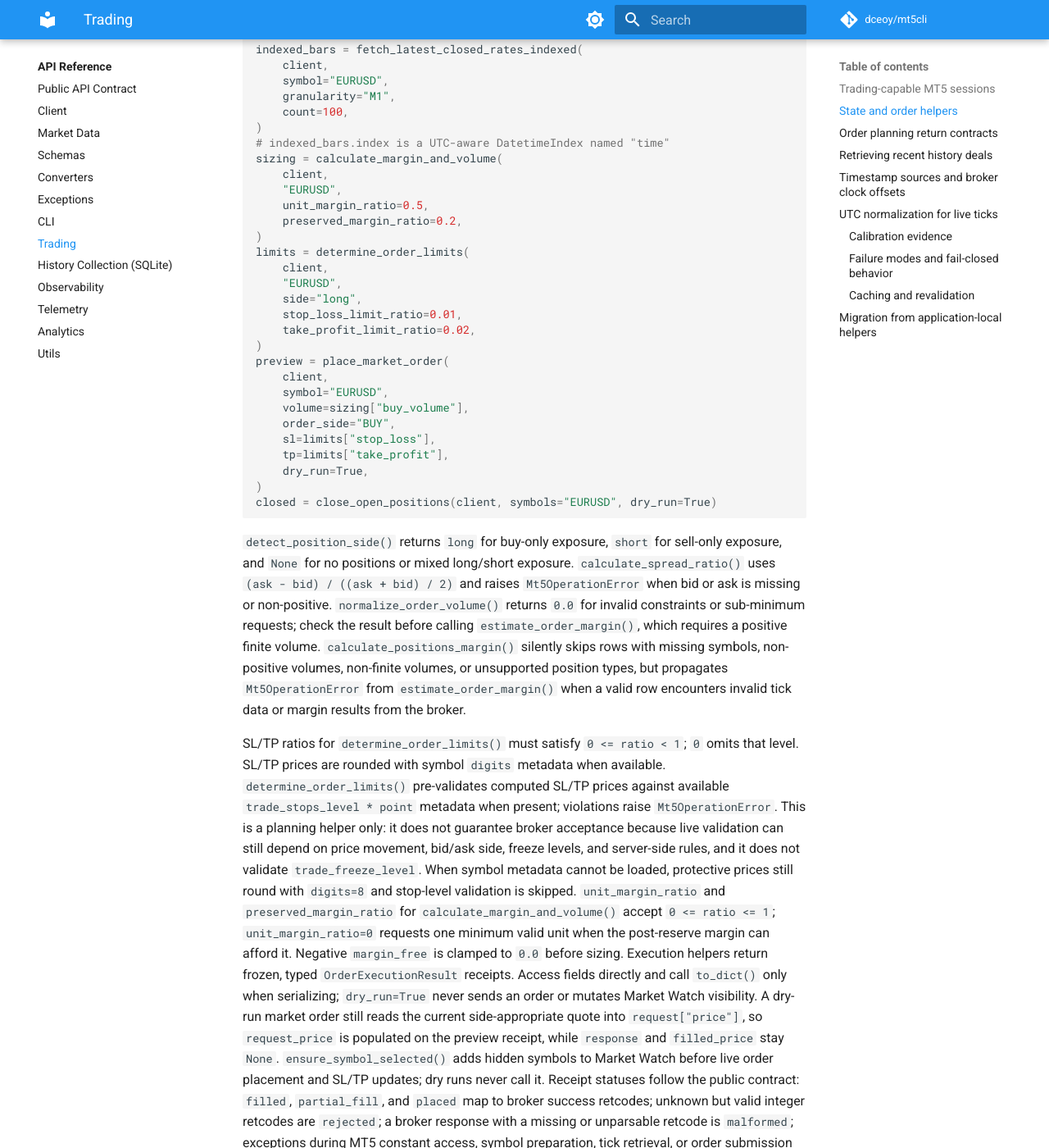
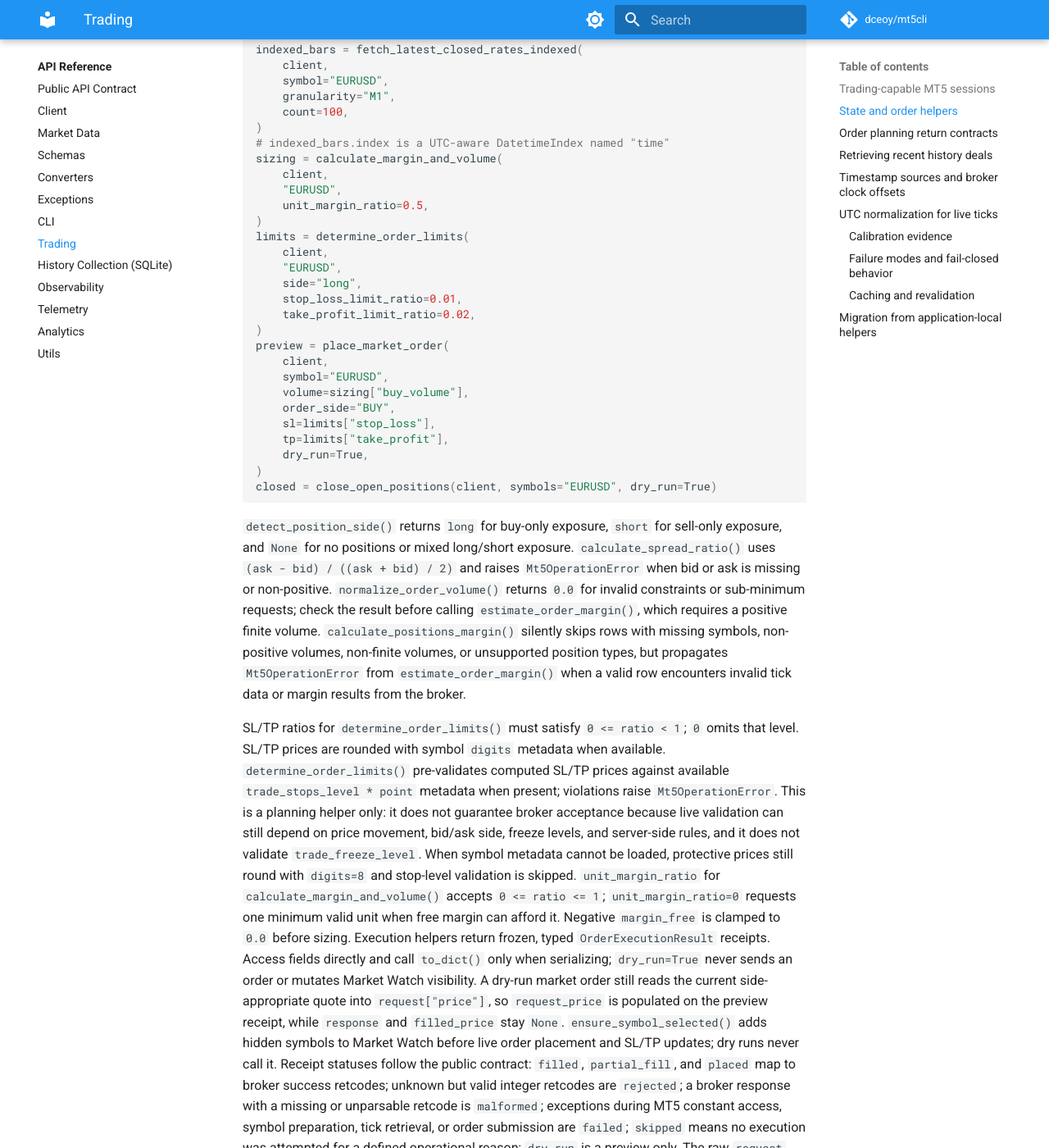
Before and after one commit to dceoy/mt5cli, an MkDocs documentation site: the page built from docs/api/trading.md, in a window 1280 px wide and 1400 px high, scrolled down 1511 px. Shown: the whole window at 82% size. Built offline with MkDocs 1.6.1 and Material for MkDocs 9.7.7, drawn with Linux system fonts in a browser that asks for light colours; comment, search, counter and statistics services are not loaded; some of the changed text lies outside the part shown.

Commit message:
refactor: remove preserved margin reserve from trade sizing

```diff
--- a/docs/api/trading.md
+++ b/docs/api/trading.md
@@ -74,7 +74,6 @@ sizing = calculate_margin_and_volume(
     client,
     "EURUSD",
     unit_margin_ratio=0.5,
-    preserved_margin_ratio=0.2,
 )
 limits = determine_order_limits(
     client,
@@ -115,9 +114,9 @@ acceptance because live validation can still depend on price movement, bid/ask
 side, freeze levels, and server-side rules, and it does not validate
 `trade_freeze_level`. When symbol metadata cannot be loaded, protective prices
 still round with `digits=8` and stop-level validation is skipped.
-`unit_margin_ratio` and `preserved_margin_ratio` for `calculate_margin_and_volume()`
-accept `0 <= ratio <= 1`; `unit_margin_ratio=0` requests one minimum valid unit
-when the post-reserve margin can afford it. Negative `margin_free` is clamped to
+`unit_margin_ratio` for `calculate_margin_and_volume()` accepts `0 <= ratio <= 1`;
+`unit_margin_ratio=0` requests one minimum valid unit when free margin
+can afford it. Negative `margin_free` is clamped to
 `0.0` before sizing. Execution helpers return frozen, typed
 `OrderExecutionResult` receipts. Access fields directly and call `to_dict()`
 only when serializing; `dry_run=True` never sends an order or mutates Market
@@ -149,7 +148,6 @@ sizing: MarginVolume = calculate_margin_and_volume(
     client,
     "EURUSD",
     unit_margin_ratio=0.5,
-    preserved_margin_ratio=0.2,
 )
 limits: OrderLimits = determine_order_limits(
     client,
```
Also changed, not shown: README.md (+2 -2 lines), 2 other files.
